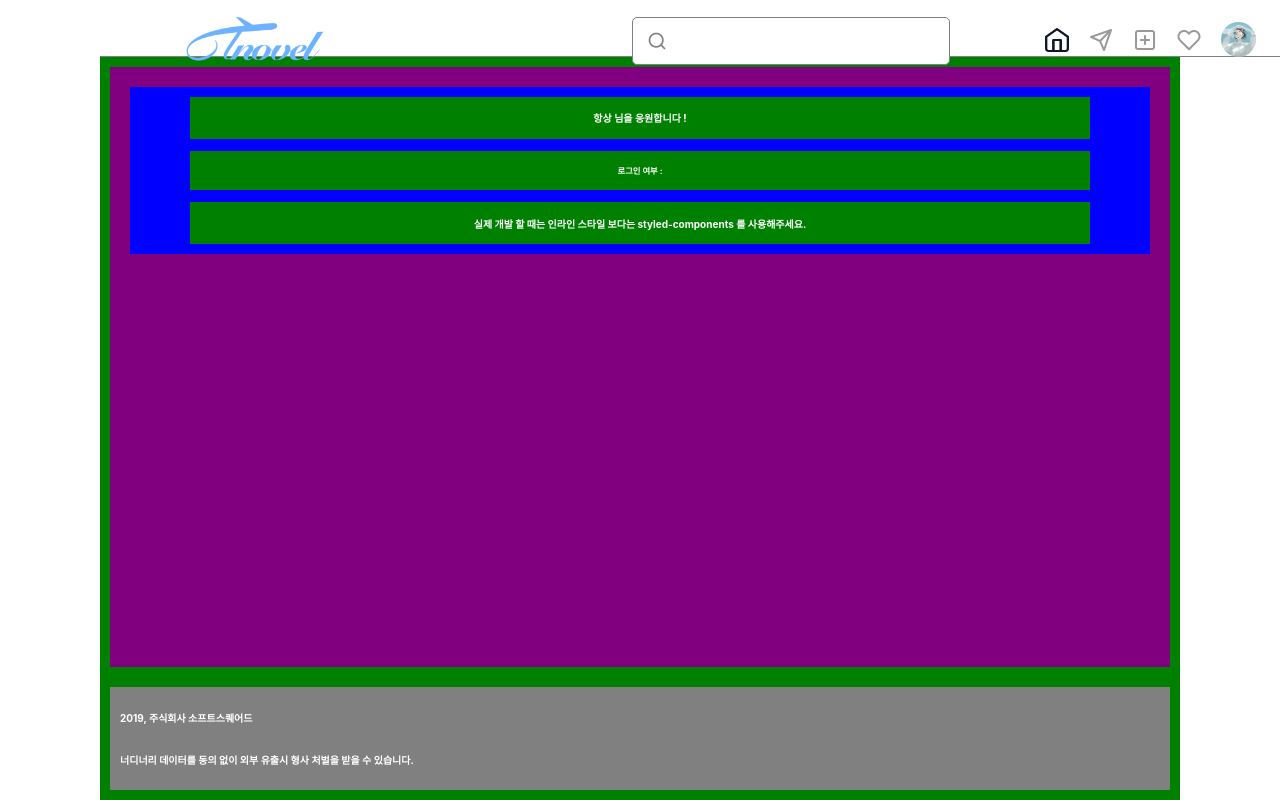
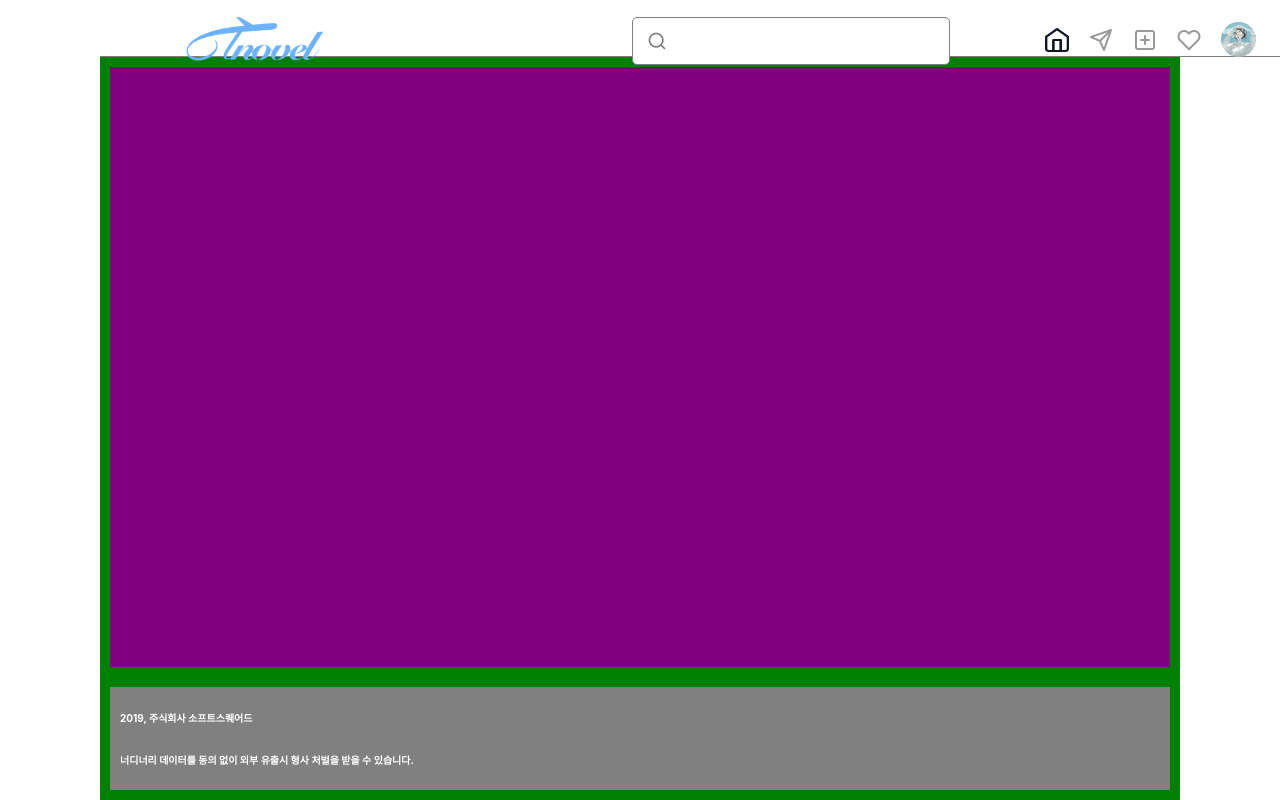
Before and after one commit to chr0405/Gridge-Test-WEB, a React (Create React App) app: page / in a window 1280 px wide. Shown: the top 800 px of the page. Built offline with nearby package versions, Linux system fonts and the light colour scheme; sample sign-in values are in the browser's storage.

Commit message:
/pay 페이지 완료

```diff
--- a/src/apis/userApis.ts
+++ b/src/apis/userApis.ts
@@ -7,8 +7,8 @@ const user = {
     profile : async (name : string) => {
         try{
             const response = await axiosConfig.get(`/users/${name}/profile`);
-            console.log(response.status)
-            return response.status
+            console.log(response)
+            return response
         } catch (error){
             console.error('Error fetching profile:', error);
             console.log('user profile api 연결 실패');
--- a/src/pages/home/index.tsx
+++ b/src/pages/home/index.tsx
@@ -1,29 +1,25 @@
-import React from "react";
-import { useRecoilState } from "recoil";
-import { jwtState, nameState } from "../../recoil/login";
-import { HomeRoot, Wrap } from "./styles";
+import React, { useEffect } from "react";
+import { useNavigate } from "react-router-dom";
 
 const Home = () => {
-  const [name] = useRecoilState(nameState);
-  const [jwt] = useRecoilState(jwtState);
+
+  const navigate = useNavigate();
+
+  const logined = localStorage.getItem('logined');
+
+  const isLoginedFunc = () => {
+    if(logined === 'false' || !logined){
+        navigate('/login');
+    }
+  }
+
+  useEffect(() => {
+    isLoginedFunc();
+  }, []);
 
   return (
-    <HomeRoot>
-      <Wrap>
-        <h4 style={{ color: "white" }}>항상 {name}님을 응원합니다 !</h4>
-      </Wrap>
-      <br />
-      <Wrap>
-        <h5 style={{ color: "white" }}>로그인 여부 : {jwt}</h5>
-      </Wrap>
-      <br />
-      <Wrap>
-        <h4 style={{ color: "white" }}>
-          실제 개발 할 때는 인라인 스타일 보다는 styled-components 를
-          사용해주세요.
-        </h4>
-      </Wrap>
-    </HomeRoot>
+    <>
+    </>
   );
 };
 
--- a/src/pages/home/styles.tsx
+++ /dev/null
@@ -1,16 +0,0 @@
-import styled from "styled-components";
-
-export const HomeRoot = styled.div`
-  display: flex;
-  flex-direction: column;
-  background-color: blue;
-  padding: 1rem;
-`;
-
-export const Wrap = styled.div`
-  display: flex;
-  justify-content: center;
-  background-color: green;
-  margin-left: 5rem;
-  margin-right: 5rem;
-`;
--- a/src/pages/login/index.tsx
+++ b/src/pages/login/index.tsx
@@ -2,10 +2,9 @@ import React, {useState} from "react";
 import { useNavigate } from "react-router-dom";
 import * as S from "./styles";
 import { useRecoilState } from "recoil";
-import { jwtState, nameState } from "../../recoil/login";
+import { jwtState, nameState, loginedState } from "../../recoil/login";
 import axios from 'axios';
 // import { REST_API_KEY, REDIRECT_URI } from '../../kakaoCode';
-import userApis from '../../apis/userApis';
 import AxiosInstance from "../../apis/axiosConfig";
 import styled from 'styled-components';
 
@@ -23,6 +22,7 @@ const Login = () => {
 
   const [name, setName] = useRecoilState(nameState);
   const [jwt, setJwt] = useRecoilState(jwtState);
+  const [, setLogined] = useRecoilState(loginedState);
 
   // 아이디
   const onKeyUpId = (event: React.KeyboardEvent<HTMLElement>) => {
@@ -100,8 +100,12 @@ const Login = () => {
         console.log('토큰 넣음');
         AxiosInstance.defaults.headers.common[ "Authorization" ] = `Bearer ${response.data.result.jwt}`;
         setJwt(response.data.result.jwt);
+        setLogined(true);
+        console.log(response);
         console.log(jwt);
         localStorage.setItem('jwt', jwt);
+        localStorage.setItem('loginId', name);
+        localStorage.setItem('logined', 'true');
       }
     } catch (error) {
       // 추후 삭제
@@ -145,15 +149,6 @@ const Login = () => {
     // const kakaoLoginlink = `https://kauth.kakao.com/oauth/authorize?client_id=${REST_API_KEY}&redirect_uri=${REDIRECT_URI}&response_type=code`;
 
     // window.location.href = kakaoLoginlink;
-
-    // 임시로 토큰 사용 api 연결 test
-    // 추후 삭제
-    try{
-      const response = await userApis.profile(name);
-      console.log('잘 받았어요 : ', response);
-    } catch(error){
-      console.log('잘 못 받았어요');
-    }
   };
 
   // 가입하기 이동
--- a/src/pages/payment/index.tsx
+++ b/src/pages/payment/index.tsx
@@ -1,6 +1,7 @@
-import React, { useState } from 'react';
+import React, { useState, useEffect } from 'react';
 import Header from '../../components/Header';
 import * as S from './styles'
+import { useNavigate } from 'react-router-dom';
 
 import logo from '../../img/mainlogo.png';
 
@@ -12,8 +13,20 @@ import PlayStore from '../../img/Mobile app store badge.png';
 import AppStore from '../../img/Mobile app store badge (1).png';
 
 import { RequestPayParams, RequestPayResponse } from "./portone";
+import userApis from '../../apis/userApis';
+
 
 const Payment = () => {
+
+    const navigate = useNavigate();
+
+    const logined = localStorage.getItem('logined');
+
+    const isLoginedFunc = () => {
+        if(logined === 'false' || !logined){
+            navigate('/login');
+        }
+    }
 
     const onClickSubscriptionBtn = () => {
 
@@ -60,6 +73,37 @@ const Payment = () => {
         }
     }
 
+    const [feedCount, setFeedCount] = useState(0);
+    const [followerCount, setFollowerCount] = useState(0);
+    const [followingCount, setFollowingCount] = useState(0);
+    const [loginId, setLoginId] = useState('');
+    const [realName, setRealName] = useState('');
+
+    const userInfoFunc = async () => {
+        try{
+            const loginIdSend = localStorage.getItem('loginId');
+            if(typeof loginIdSend === 'string'){
+                const response = await userApis.profile(loginIdSend);
+                console.log('userInfoFunc 성공 : ', response);
+                if(response){
+                    setFeedCount(response.data.result.feedCount);
+                    setFollowerCount(response.data.result.followerCount);
+                    setFollowingCount(response.data.result.followingCount);
+                    setLoginId(response.data.result.loginId);
+                    setRealName(response.data.result.realName);
+                }
+            }
+        } catch(error){
+            console.log('userInfoFunc 실패');
+        }
+    };
+
+    useEffect(() => {
+        userInfoFunc();
+        isLoginedFunc();
+    }, []);
+
+
     return(
         <S.Root>
             <Header/>
@@ -103,25 +147,25 @@ const Payment = () => {
                     {/* 프로필 text */}
                     <S.ProfileInfoDiv>
                         <S.UserIdAndEditBtnDiv>
-                            <S.UserId>happypuppy</S.UserId>
+                            <S.UserId>{loginId}</S.UserId>
                             <S.EditBtn>프로필편집</S.EditBtn>
                         </S.UserIdAndEditBtnDiv>
                         <S.AnyNumberSetDiv>
                             <S.AnyNumberDiv>
                                 <S.AnyNameH5>게시물</S.AnyNameH5>
-                                <S.AnyNumberH4>83</S.AnyNumberH4>
+                                <S.AnyNumberH4>{feedCount}</S.AnyNumberH4>
                             </S.AnyNumberDiv>
                             <S.AnyNumberDiv>
                                 <S.AnyNameH5>팔로워</S.AnyNameH5>
-                                <S.AnyNumberH4>1,560</S.AnyNumberH4>
+                                <S.AnyNumberH4>{followerCount}</S.AnyNumberH4>
                             </S.AnyNumberDiv>
                             <S.AnyNumberDiv>
-                                <S.AnyNameH5>팔로워</S.AnyNameH5>
-                                <S.AnyNumberH4>21</S.AnyNumberH4>
+                                <S.AnyNameH5>팔로잉</S.AnyNameH5>
+                                <S.AnyNumberH4>{followingCount}</S.AnyNumberH4>
                             </S.AnyNumberDiv>
                         </S.AnyNumberSetDiv>
                         <S.IntroduceDiv>
-                            <S.IntroduceMentH6>블루</S.IntroduceMentH6>
+                            <S.IntroduceMentH6>{realName}</S.IntroduceMentH6>
                             <S.IntroduceMentGrayH6>여행</S.IntroduceMentGrayH6>
                             <S.Pre>
                                 <S.IntroduceMentH6>여행 다니는거 좋아해요 <br/>세계를 돌아다닙니다</S.IntroduceMentH6>
--- a/src/recoil/login.ts
+++ b/src/recoil/login.ts
@@ -10,6 +10,7 @@ const userState = atom({
   default: {
     name: "",
     jwt: "",
+    logined: false,
   },
 });
 
@@ -24,3 +25,9 @@ export const jwtState = selector({
   get: ({ get }) => get(userState).jwt,
   set: ({ get, set }, jwt) => set(userState, { ...get(userState), jwt }),
 });
+
+export const loginedState = selector({
+  key: "loginedState",
+  get: ({ get }) => get(userState).logined,
+  set: ({ get, set }, logined) => set(userState, { ...get(userState), logined }),
+});
```
